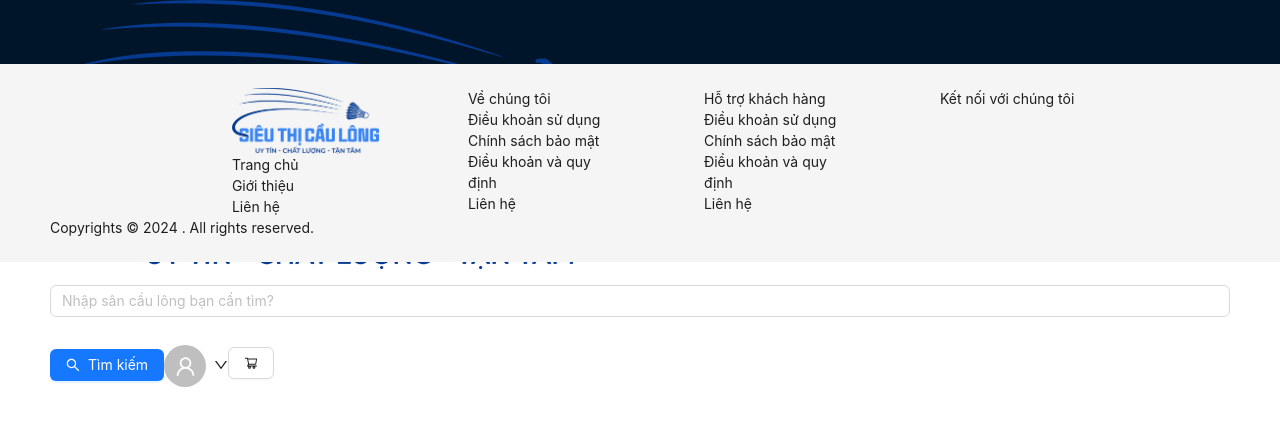
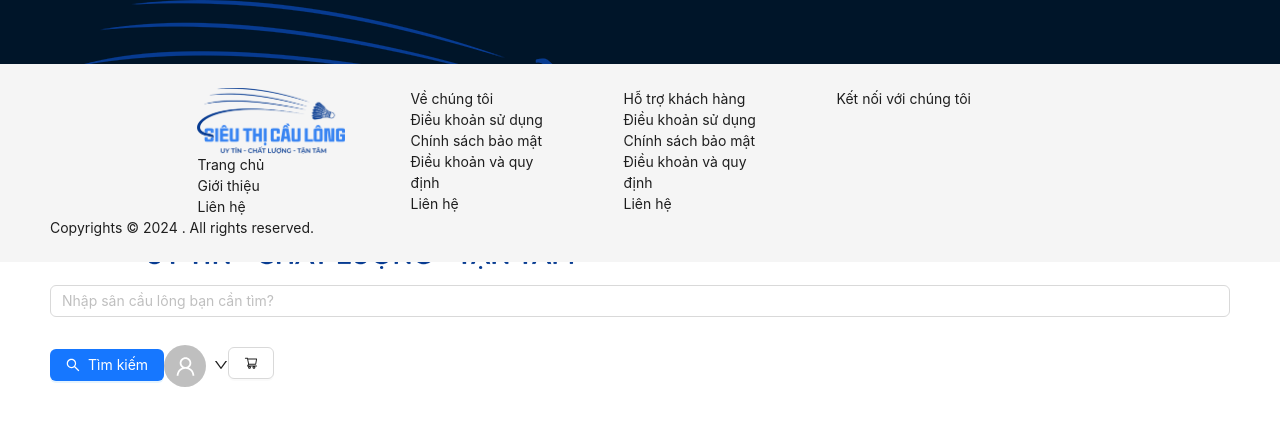
Before and after one commit to chucmi/badmintoncourt, a React (Vite) app: page / in a window 1280 px wide. Shown: the top 426 px of the page. Built offline with nearby package versions, Linux system fonts and the light colour scheme.

Commit message:
update: small update to the footer

```diff
--- a/src/layouts/HomeLayout/Footer/Footer.jsx
+++ b/src/layouts/HomeLayout/Footer/Footer.jsx
@@ -63,9 +63,10 @@ function Footer() {
               </li>
             </ul>
           </Col>
-          <Col span={5}>
+          <Col span={4}>
             <div className="font-bold">Kết nối với chúng tôi</div>
           </Col>
+          <Col span={2} />
         </Row>
         <Row className="flex justify-center items-center pt-2 bg-slate-300 pb-2">
           <p>Copyrights © 2024 . All rights reserved.</p>
```
